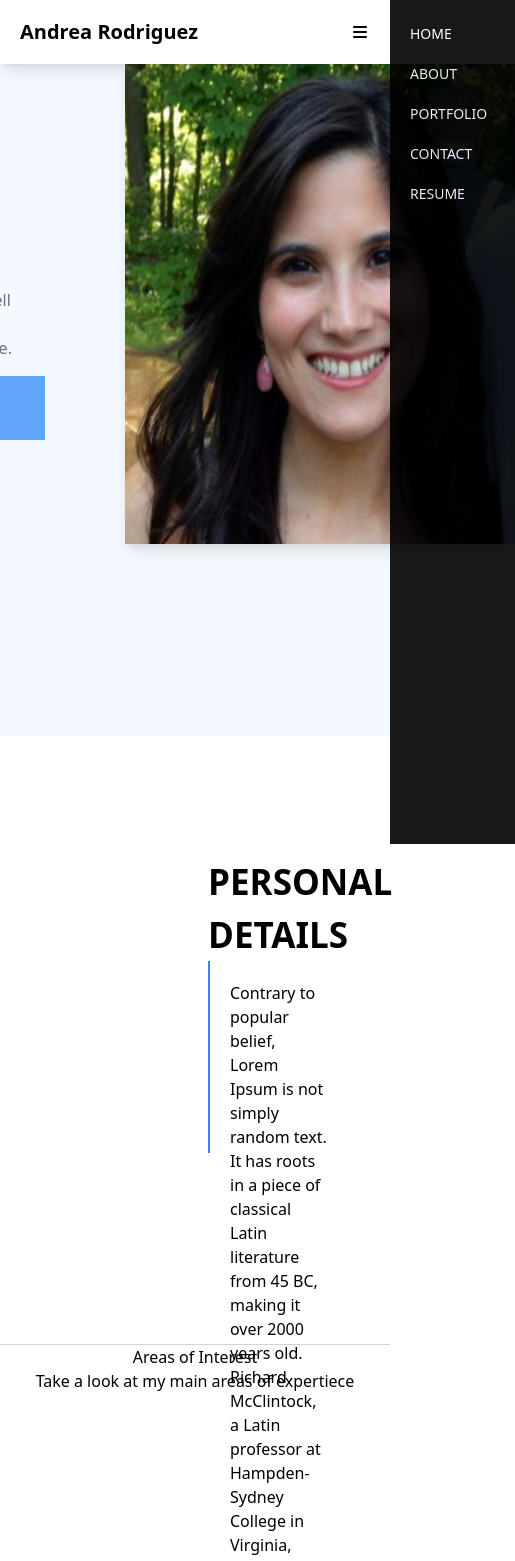
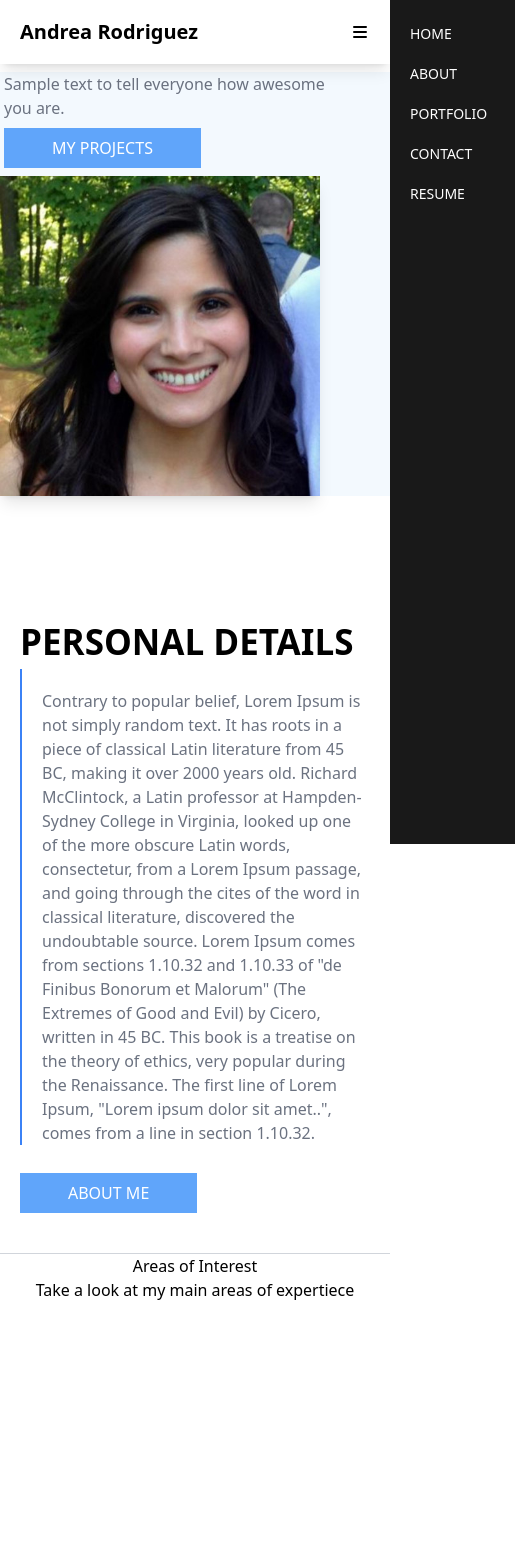
Before and after one commit to rreay724/andreas-website, a Next.js app: page / in a window 390 px wide. Shown: the top 1561 px of the page, 515 px wide, since content can reach past the window. Built offline with nearby package versions, Linux system fonts and the light colour scheme.

Commit message:
reactive styling

```diff
--- a/components/Header.js
+++ b/components/Header.js
@@ -40,17 +40,15 @@ function Header() {
         </div>
       </div>
       <div className="lg:hidden absolute right-5">
-        {!showSidebar ? (
-          <MenuIcon
-            className="w-5 cursor-pointer"
-            onClick={() => setShowSidebar(true)}
-          />
-        ) : null}
+        <MenuIcon
+          className="w-5 cursor-pointer"
+          onClick={() => setShowSidebar(true)}
+        />
       </div>
 
       <div
         onClick={() => setShowSidebar(false)}
-        className={`top-0 right-0 w-[15rem] bg-black opacity-90 pl-5 pt-6 text-white fixed h-full z-40  ease-in-out duration-500 md:hidden ${
+        className={`top-0 right-0 w-[15rem] bg-black opacity-90 pl-5 pt-6 text-white fixed h-full z-40  ease-in-out duration-500 lg:hidden ${
           showSidebar ? "translate-x-0 " : "translate-x-full"
         }`}
       >
--- a/components/Main.js
+++ b/components/Main.js
@@ -1,28 +1,32 @@
 function Profile() {
   return (
-    <div>
-      <div className="flex h-[42rem] bg-[#f3f9fe] justify-center">
-        <div className="space-y-4 mr-20 items-center mt-36">
-          <h2 className="text-2xl font-semibold">Andrea Rodriguez</h2>
+    <div className="min-w-scren">
+      <div className="md:flex lg:h-[42rem] bg-[#f3f9fe] justify-center">
+        <div className="space-y-2 md:space-y-4 ml-1 mr-10 lg:mr-20 items-center lg:mt-36">
+          <h2 className="hidden lg:inline-block text-2xl font-semibold">
+            Andrea Rodriguez
+          </h2>
           <p className="text-gray-500">
             Sample text to tell everyone how awesome you are.
           </p>
-          <button className="border bg-blue-400 px-12 py-2 border-none text-white hover:shadow-xl transition transform duration-300 ease-in-out">
-            MY PROJECTS
-          </button>
+          <div className="pb-2">
+            <button className="border bg-blue-400 px-12 py-2 border-none text-white hover:shadow-xl transition transform duration-300 ease-in-out">
+              MY PROJECTS
+            </button>
+          </div>
         </div>
         <img
           src="/profile_pic.jpeg"
-          className="w-[30rem] h-[30rem] shadow-lg"
+          className="w-[20rem] h-[20rem] md:w-[30rem] md:h-[30rem] shadow-lg"
           alt=""
         />
       </div>
-      <div className="h-[33rem] bg-white border-t-1 border-gray-300">
-        <div className="px-52 py-10 mt-20 justify-center w-full ">
+      <div className="lg:h-[33rem] bg-white border-t-1 border-gray-300">
+        <div className="px-5 lg:px-52 py-10 mt-20 justify-center w-full ">
           <h1 className="text-[35px] font-semibold">PERSONAL DETAILS</h1>
           <div className="flex space-x-5 ">
-            <div className="border-l-2 border-blue-500 h-[12rem]" />
-            <p className="items-center pt-5">
+            <div className="border-l-2 border-blue-500 lg:h-[12rem]" />
+            <p className="items-center pt-5 text-gray-500">
               Contrary to popular belief, Lorem Ipsum is not simply random text.
               It has roots in a piece of classical Latin literature from 45 BC,
               making it over 2000 years old. Richard McClintock, a Latin
```
